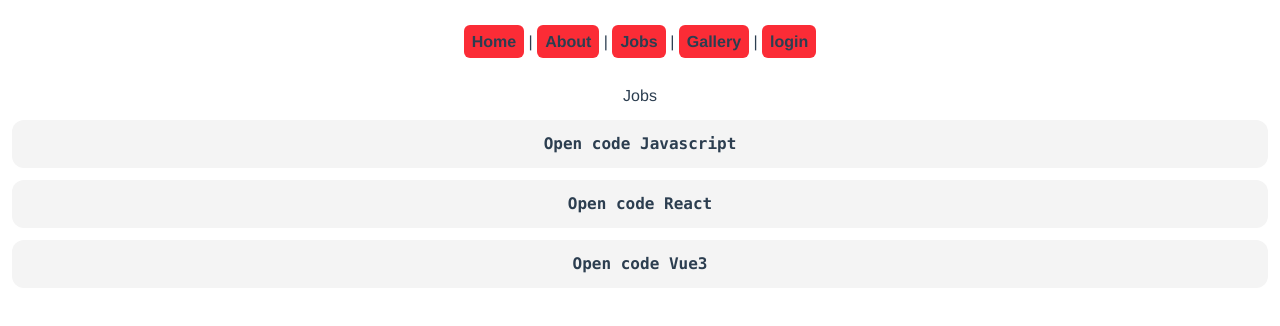
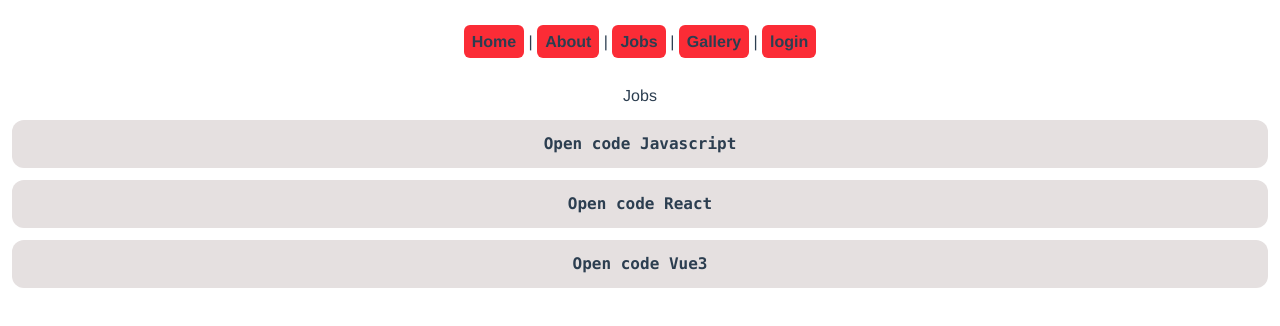
Before and after one commit to Manouchehrabdi/opencode-CLI, a Vue app: page /jobs in a window 1280 px wide. Shown: the top 326 px of the page. Built offline with nearby package versions, Linux system fonts and the light colour scheme.

Commit message:
Edit color navbar Menu Jobs

```diff
--- a/src/views/Jobs/Jobs.vue
+++ b/src/views/Jobs/Jobs.vue
@@ -2,7 +2,7 @@
   <h1>Jobs</h1>
   <div v-for="job in jobs" :key="job.id">
     <h2
-      class="font-mono font-bold bg-[#f4f4f4] p-3 rounded-xl m-3  ju cursor-pointer hover:bg-sky-300"
+      class="font-mono font-bold bg-[#e5e0e0] p-3 rounded-xl m-3  ju cursor-pointer hover:bg-sky-300"
     >
       {{ job.title }}
     </h2>
```
